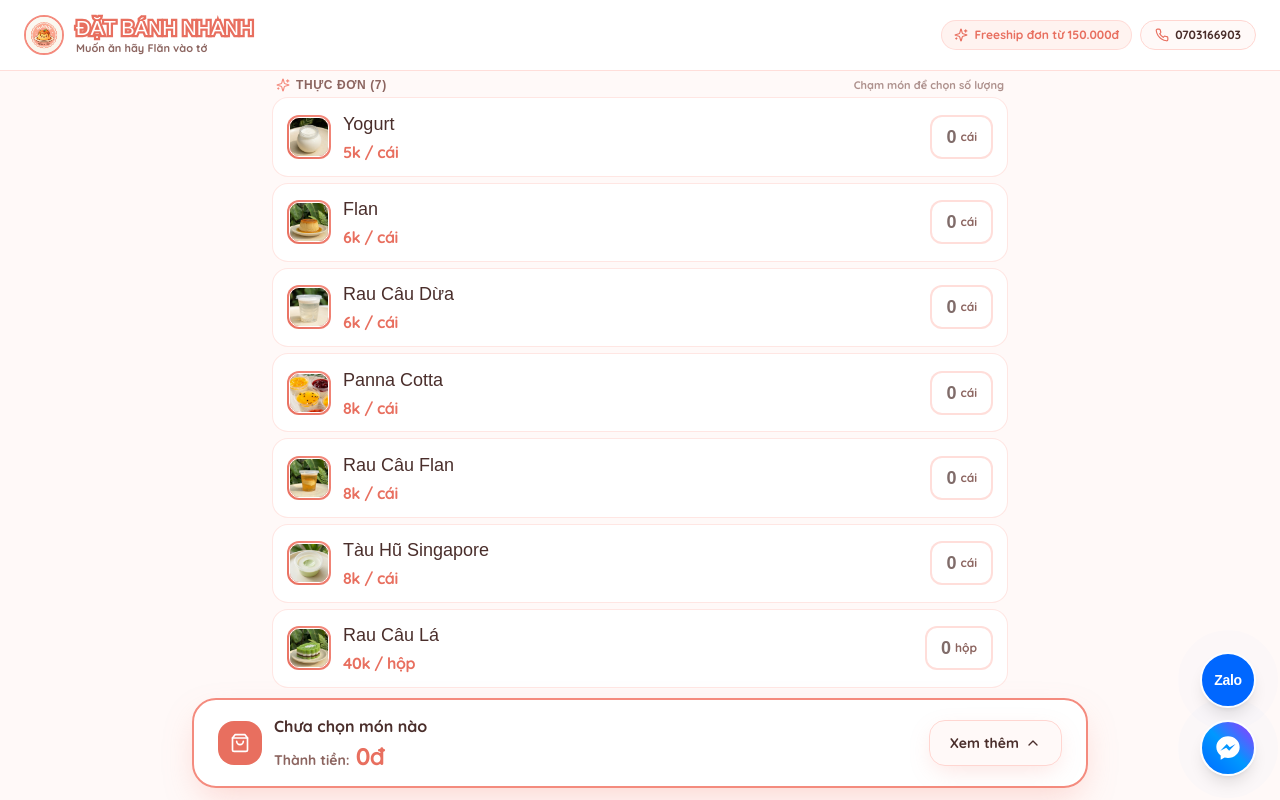
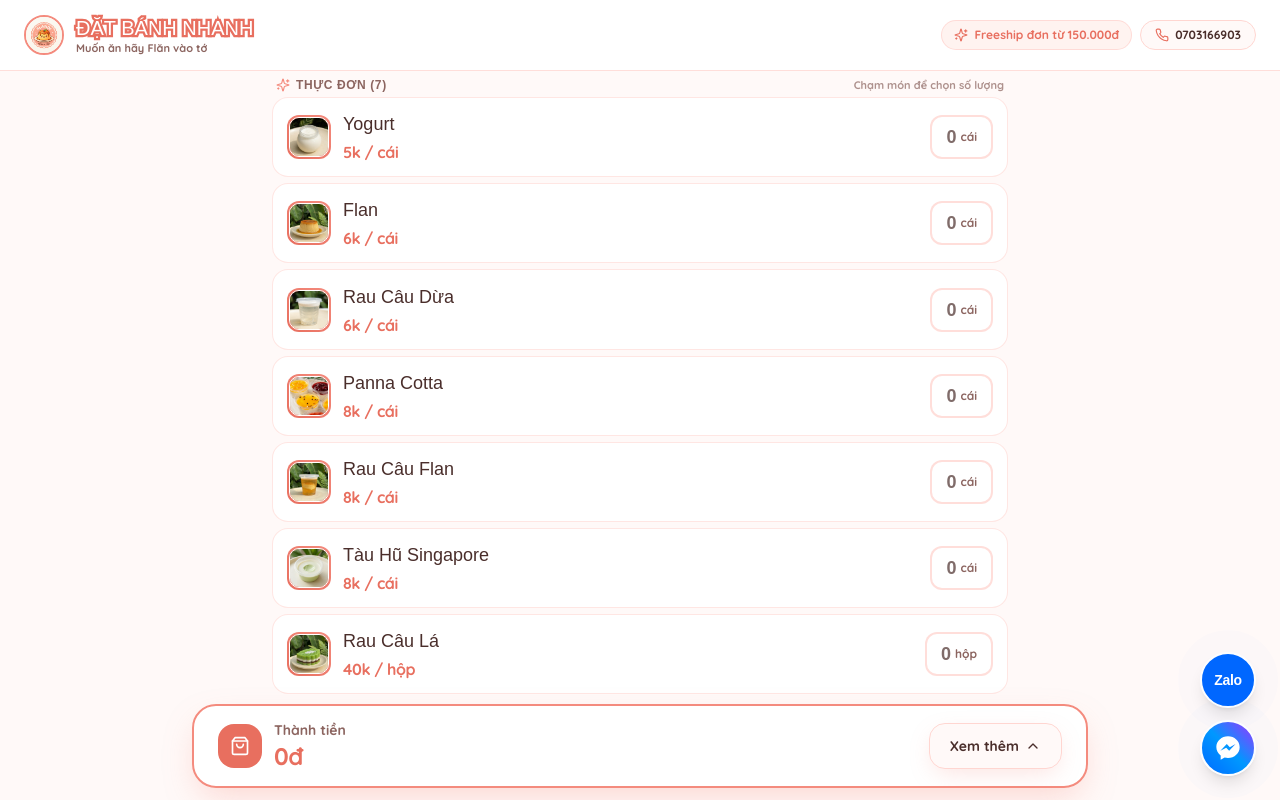
Before and after one commit to kura-hashed/flandi, a Next.js app: page /order in a window 1280 px wide. Built offline with nearby package versions, Linux system fonts and the light colour scheme; a web font is replaced by a local one.

Commit message:
feat(order): clean up footer - remove selected count, remove clear all button, 2-line total, collapse icon only

```diff
--- a/src/app/order/page.tsx
+++ b/src/app/order/page.tsx
@@ -656,7 +656,7 @@ export default function QuickSingleScreenOrderPage() {
       >
         <div className="max-w-4xl mx-auto w-full bg-white/95 backdrop-blur-md rounded-2xl sm:rounded-3xl border-2 border-flandi-salmon shadow-cute-lg overflow-hidden transition-all duration-300">
           {!isExpanded ? (
-            /* COLLAPSED STATE: Chỉ hiện thông tin đã chọn, thành tiền và nút expand ở cuối */
+            /* COLLAPSED STATE: Chỉ hiện thành tiền (2 dòng) và nút expand ở cuối */
             <div
               onClick={() => setIsExpanded(true)}
               className="px-4 py-3 sm:px-6 sm:py-3.5 flex items-center justify-between gap-3 cursor-pointer hover:bg-flandi-cream/30 transition select-none"
@@ -667,24 +667,17 @@ export default function QuickSingleScreenOrderPage() {
                 </div>
                 <div className="min-w-0">
                   <div className="flex items-center gap-2">
-                    <span className="text-sm sm:text-base font-black text-flandi-dark truncate">
-                      {totalItemsCount > 0
-                        ? `Đã chọn: ${totalItemsCount} phần`
-                        : "Chưa chọn món nào"}
+                    <span className="text-xs sm:text-sm font-extrabold text-flandi-muted">
+                      Thành tiền
                     </span>
                     {subtotal > 0 && subtotal >= freeShipMin && (
-                      <span className="hidden sm:inline-block px-2.5 py-0.5 rounded-full bg-emerald-100 text-emerald-800 text-xs font-black">
+                      <span className="px-2 py-0.5 rounded-full bg-emerald-100 text-emerald-800 text-[10px] sm:text-xs font-black">
                         Freeship
                       </span>
                     )}
                   </div>
-                  <div className="flex items-baseline gap-1.5 mt-0.5">
-                    <span className="text-xs sm:text-sm text-flandi-muted font-extrabold">
-                      Thành tiền:
-                    </span>
-                    <span className="text-lg sm:text-xl md:text-2xl font-black text-flandi-coral tracking-tight">
-                      {formatVND(grandTotal)}
-                    </span>
+                  <div className="text-lg sm:text-xl md:text-2xl font-black text-flandi-coral tracking-tight leading-tight">
+                    {formatVND(grandTotal)}
                   </div>
                 </div>
               </div>
@@ -709,47 +702,38 @@ export default function QuickSingleScreenOrderPage() {
           ) : (
             /* EXPANDED STATE: Hiển thị thêm thông tin (nhập tên, SĐT, địa chỉ, ghi chú, các nút gửi) */
             <div className="p-4 sm:p-6 space-y-3.5 max-h-[85vh] overflow-y-auto">
-              {/* Header của trạng thái expand: Thông tin tóm tắt + nút collapse ở cuối */}
+              {/* Header của trạng thái expand: Thành tiền 2 dòng + icon collapse ở cuối */}
               <div className="flex items-center justify-between border-b border-flandi-pink pb-3">
                 <div className="flex items-center gap-3 min-w-0">
                   <div className="w-10 h-10 sm:w-11 sm:h-11 rounded-2xl bg-flandi-coral text-white flex items-center justify-center shrink-0 shadow-2xs">
                     <ShoppingBag className="w-5 h-5" />
                   </div>
-                  <div>
+                  <div className="min-w-0">
                     <div className="flex items-center gap-2">
-                      <span className="text-sm sm:text-base font-black text-flandi-dark">
-                        Đã chọn: {totalItemsCount} phần
+                      <span className="text-xs sm:text-sm font-extrabold text-flandi-muted">
+                        Thành tiền
                       </span>
-                      {cartItems.length > 0 && (
-                        <button
-                          type="button"
-                          onClick={() => setCartMap({})}
-                          className="text-xs sm:text-sm font-extrabold text-red-500 hover:underline flex items-center gap-0.5 ml-1"
-                        >
-                          <Trash2 className="w-3.5 h-3.5" />
-                          <span>Xoá tất cả</span>
-                        </button>
+                      {subtotal > 0 && subtotal >= freeShipMin && (
+                        <span className="px-2 py-0.5 rounded-full bg-emerald-100 text-emerald-800 text-[10px] sm:text-xs font-black">
+                          Freeship
+                        </span>
                       )}
                     </div>
-                    <div className="flex items-baseline gap-1.5 mt-0.5">
-                      <span className="text-xs sm:text-sm text-flandi-muted font-extrabold">
-                        Tổng thanh toán:
-                      </span>
-                      <span className="text-lg sm:text-xl md:text-2xl font-black text-flandi-coral tracking-tight">
-                        {formatVND(grandTotal)}
-                      </span>
+                    <div className="text-lg sm:text-xl md:text-2xl font-black text-flandi-coral tracking-tight leading-tight">
+                      {formatVND(grandTotal)}
                     </div>
                   </div>
                 </div>
 
-                {/* Nút collapse ở cuối */}
+                {/* Nút collapse icon ở cuối */}
                 <button
                   type="button"
                   onClick={() => setIsExpanded(false)}
-                  className="px-3.5 py-2 rounded-xl bg-flandi-bg hover:bg-flandi-pink/50 text-flandi-dark border border-flandi-pink font-black text-xs sm:text-sm flex items-center gap-1 transition"
+                  aria-label="Thu gọn"
+                  title="Thu gọn"
+                  className="w-10 h-10 rounded-xl sm:rounded-2xl bg-flandi-bg hover:bg-flandi-pink/50 text-flandi-dark border border-flandi-pink flex items-center justify-center transition active:scale-95 shrink-0"
                 >
-                  <span>Thu gọn</span>
-                  <ChevronDown className="w-4 h-4" />
+                  <ChevronDown className="w-5 h-5" />
                 </button>
               </div>
 
```
